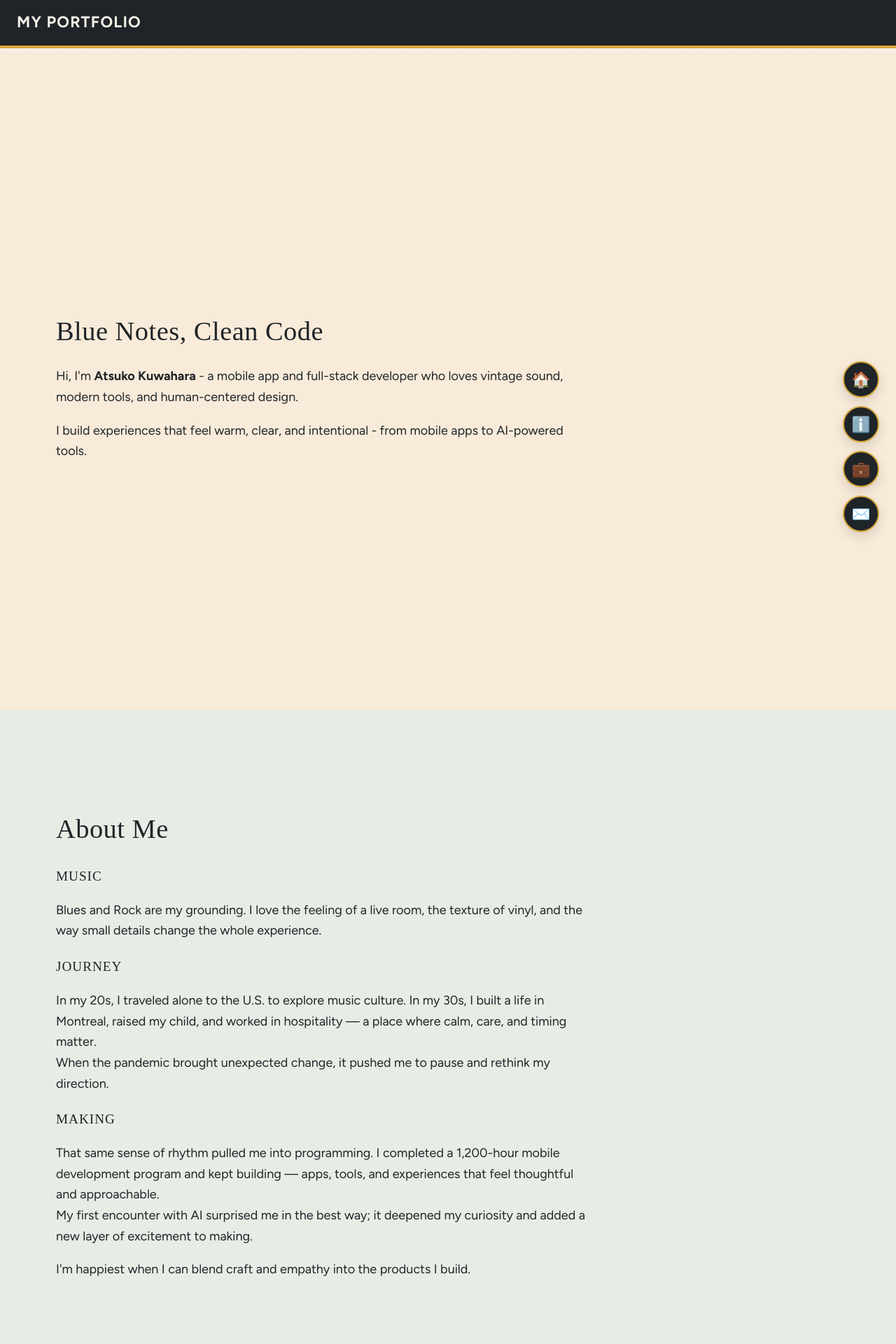
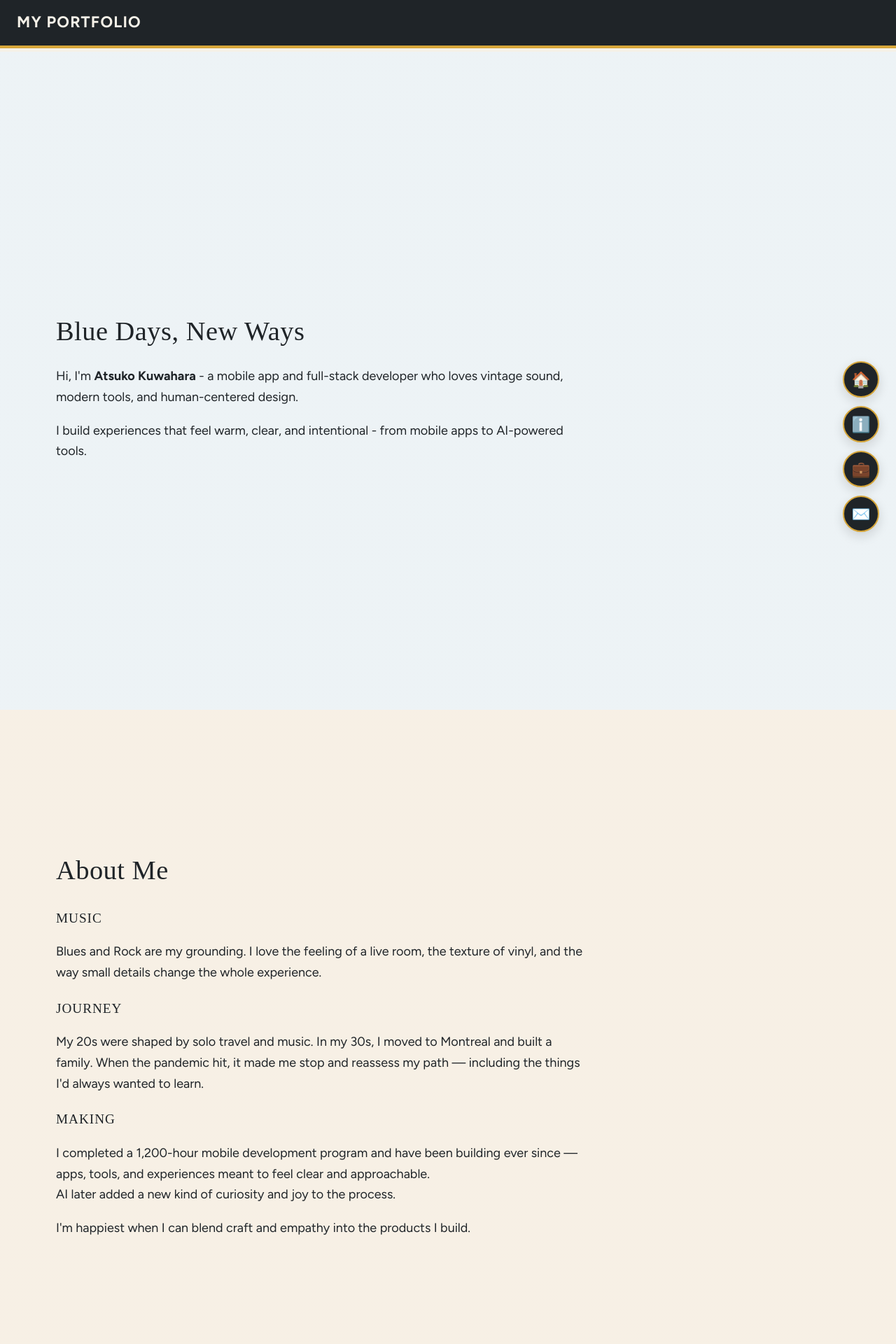
Before and after one commit to AtsukoKuwahara/AtsukoKuwahara.github.io, a React (Create React App) app: page / in a window 1280 px wide. Shown: the top 1920 px of the page at 70% size. Built offline with nearby package versions, Linux system fonts and the light colour scheme; a web font is replaced by a local one.

Commit message:
Refine About copy and background colors

```diff
--- a/src/pages/About.js
+++ b/src/pages/About.js
@@ -8,12 +8,11 @@ const markdownContent = `
 Blues and Rock are my grounding. I love the feeling of a live room, the texture of vinyl, and the way small details change the whole experience.
 
 ### Journey
-In my 20s, I traveled alone to the U.S. to explore music culture. In my 30s, I built a life in Montreal, raised my child, and worked in hospitality — a place where calm, care, and timing matter.
-When the pandemic brought unexpected change, it pushed me to pause and rethink my direction.
+My 20s were shaped by solo travel and music. In my 30s, I moved to Montreal and built a family. When the pandemic hit, it made me stop and reassess my path — including the things I'd always wanted to learn.
 
 ### Making
-That same sense of rhythm pulled me into programming. I completed a 1,200-hour mobile development program and kept building — apps, tools, and experiences that feel thoughtful and approachable.
-My first encounter with AI surprised me in the best way; it deepened my curiosity and added a new layer of excitement to making.
+I completed a 1,200-hour mobile development program and have been building ever since — apps, tools, and experiences meant to feel clear and approachable.
+AI later added a new kind of curiosity and joy to the process.
 
 I'm happiest when I can blend craft and empathy into the products I build.
 `;
--- a/src/pages/Contact.css
+++ b/src/pages/Contact.css
@@ -60,13 +60,13 @@
 .asrecords-logo img {
   width: 160px;
   height: 160px;
-  border-radius: 50%;
-  border: 2px solid var(--retro-ink);
-  box-shadow: var(--retro-shadow-soft);
-  background: #fff;
-  padding: 10px;
-  filter: contrast(1.02);
-  opacity: 0.98;
+  border-radius: 0;
+  border: none;
+  box-shadow: none;
+  background: transparent;
+  padding: 0;
+  filter: drop-shadow(0 6px 10px rgba(20, 20, 20, 0.12));
+  opacity: 1;
 }
 
 @media (max-width: 800px) {
--- a/src/pages/Home.js
+++ b/src/pages/Home.js
@@ -2,7 +2,7 @@ import React from 'react';
 import ReactMarkdown from 'react-markdown';
 
 const markdownContent = `
-# Blue Notes, Clean Code
+# Blue Days, New Ways
 Hi, I'm **Atsuko Kuwahara** - a mobile app and full-stack developer who loves vintage sound, modern tools, and human-centered design.
 
 I build experiences that feel warm, clear, and intentional - from mobile apps to AI-powered tools.
--- a/src/styles/App.css
+++ b/src/styles/App.css
@@ -104,26 +104,26 @@ hr {
 
 #home {
   background:
-    linear-gradient(0deg, rgba(255, 255, 255, 0.32), rgba(255, 255, 255, 0.32)),
-    #f6e2c8;
+    linear-gradient(0deg, rgba(255, 255, 255, 0.28), rgba(255, 255, 255, 0.28)),
+    #e6eef2;
 }
 
 #about {
   background:
-    linear-gradient(0deg, rgba(255, 255, 255, 0.26), rgba(255, 255, 255, 0.26)),
-    #dfe6dc;
+    linear-gradient(0deg, rgba(255, 255, 255, 0.28), rgba(255, 255, 255, 0.28)),
+    #f4eadb;
 }
 
 #projects-overview {
   background:
-    linear-gradient(0deg, rgba(255, 255, 255, 0.24), rgba(255, 255, 255, 0.24)),
-    #e7d3b3;
+    linear-gradient(0deg, rgba(255, 255, 255, 0.25), rgba(255, 255, 255, 0.25)),
+    #dbe3d1;
 }
 
 #contact {
   background:
     linear-gradient(0deg, rgba(255, 255, 255, 0.28), rgba(255, 255, 255, 0.28)),
-    #f2d2c7;
+    #f2d2c8;
 }
 
 .section {
```
